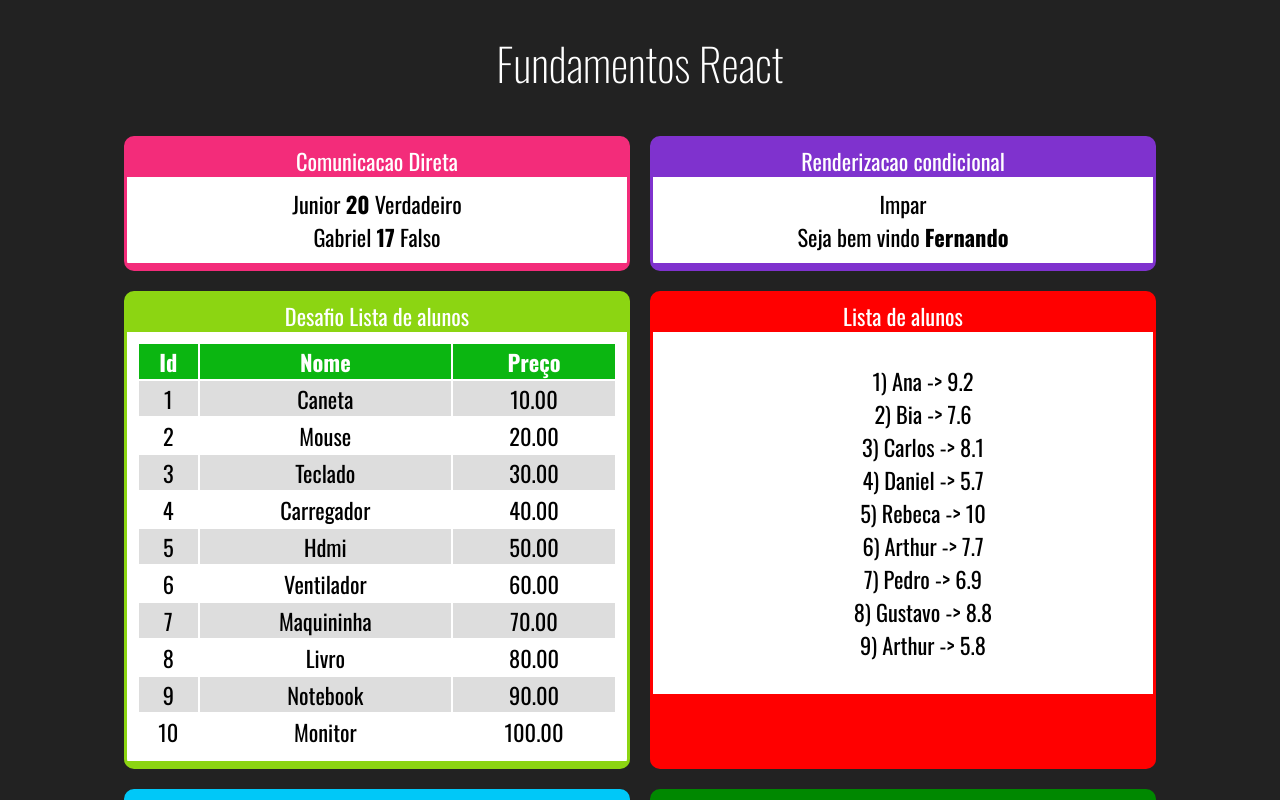
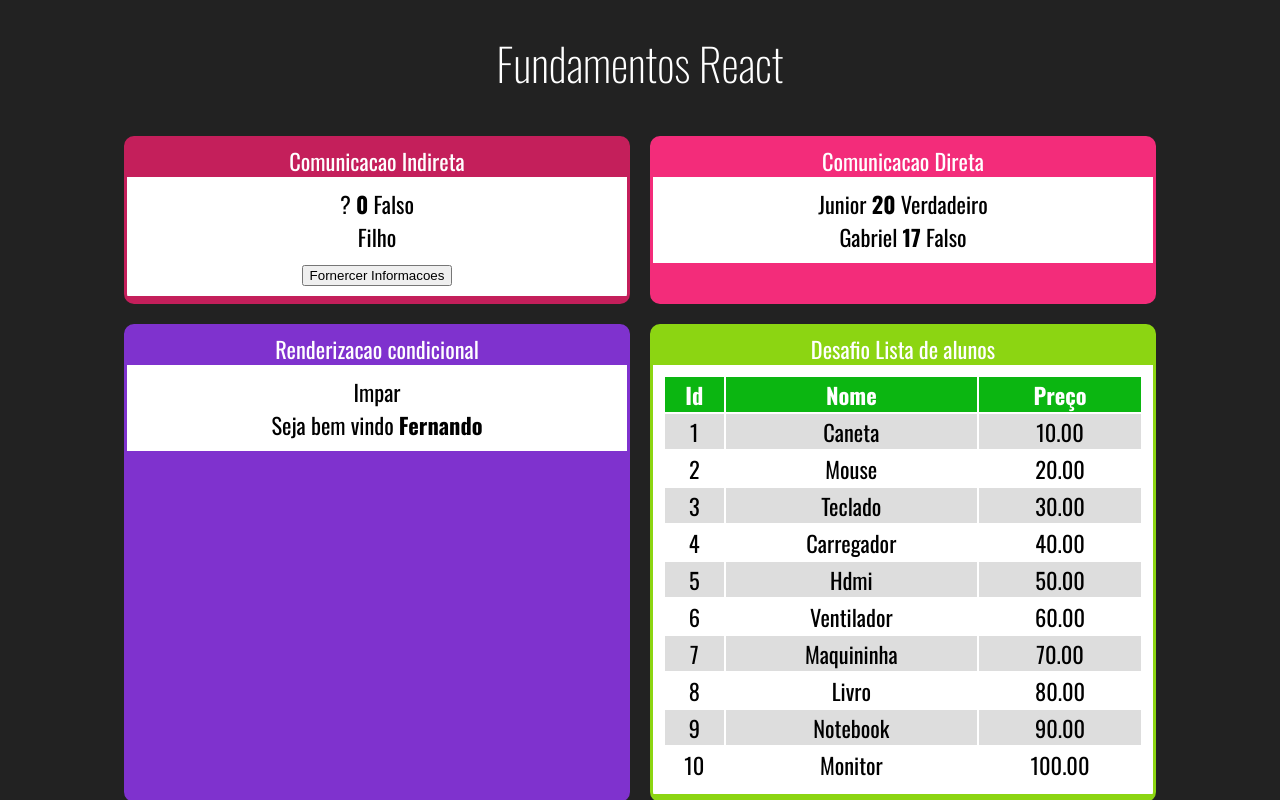
Before and after one commit to alvesa/cod3r.react, a React (Create React App) app: page / in a window 1280 px wide. Shown: the top 800 px of the page. Built offline with nearby package versions, Linux system fonts and the light colour scheme.

Commit message:
Comunicacao indireta utilizando hooks e function

```diff
--- a/src/App.jsx
+++ b/src/App.jsx
@@ -12,11 +12,15 @@
 import ParOuImpar from './components/condicional/ParOuImpar';
 import UsuarioInfo from './components/condicional/UsuarioInfo';
 import DiretaPai from './components/comunicacao/DiretaPai';
+import IndiretaPai from './components/comunicacao/IndiretaPai';
 
 export default _ => (
   <div className="App">
     <h1>Fundamentos React</h1>
     <div className="Cards">
+      <Card titulo="Comunicacao Indireta" color="#C41F5B">
+        <IndiretaPai></IndiretaPai>
+      </Card>
       <Card titulo="Comunicacao Direta" color="#F32C7A">
         <DiretaPai></DiretaPai>
       </Card>
--- /dev/null
+++ b/src/components/comunicacao/IndiretaFilho.jsx
@@ -0,0 +1,15 @@
+import React from "react";
+
+export default props => {
+    const min = 50;
+    const max = 70;
+    const gerarIdade = () => parseInt(Math.random() * (max- min)) + min;
+    return(
+        <div>
+            <div>
+                Filho
+            </div>
+            <button onClick={e => props.quandoClicar('Joao', gerarIdade(), true)}>Fornercer Informacoes</button>
+        </div>
+    )
+}
--- /dev/null
+++ b/src/components/comunicacao/IndiretaPai.jsx
@@ -0,0 +1,26 @@
+import React, { useState } from "react";
+import IndiretaFilho from "./IndiretaFilho";
+
+export default props => {
+
+    const [nome, setNome] = useState('?')
+    const [idade, setIdade] = useState(0)
+    const [nerd, setNerd] = useState(false)
+
+    function fornecerInformacoes(nome, idade, nerd) {
+        setNome(nome);
+        setIdade(idade);
+        setNerd(nerd);
+    }
+
+    return (
+        <div>
+            <div>
+                <span>{nome}</span>
+                <span> <strong>{idade}</strong></span>
+                <span> {nerd ? 'Verdadeiro' : 'Falso'}</span>
+            </div>
+            <IndiretaFilho quandoClicar={fornecerInformacoes}></IndiretaFilho>
+        </div>
+    )
+}
```
Also changed, not shown: 1 other file (tests, documents, lock files or other folders).
